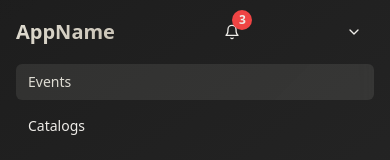
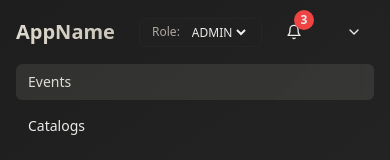
Before and after one commit to Sebas0109/login-start-web-vue, a React (Vite) app: page /events in a window 390 px wide. Shown: the top 160 px of the page. Built offline with nearby package versions, Linux system fonts and the light colour scheme; the HTML template or start-up script is replaced by a standard one.

Commit message:
Add role check to navigation

```diff
--- a/src/components/Navigation.tsx
+++ b/src/components/Navigation.tsx
@@ -104,7 +104,7 @@ const Navigation = ({ currentRole, onRoleChange }: NavigationProps) => {
           {/* Right: Notifications and Role Switcher */}
           <div className="flex items-center space-x-4">
             {/* Dev Role Switcher */}
-            <div className="hidden lg:flex items-center space-x-2 px-3 py-1 rounded-md bg-secondary/30 border border-border/30">
+            <div className="flex items-center space-x-2 px-3 py-1 rounded-md bg-secondary/30 border border-border/30">
               <span className="text-xs text-muted-foreground">Role:</span>
               <select
                 value={currentRole}
```
